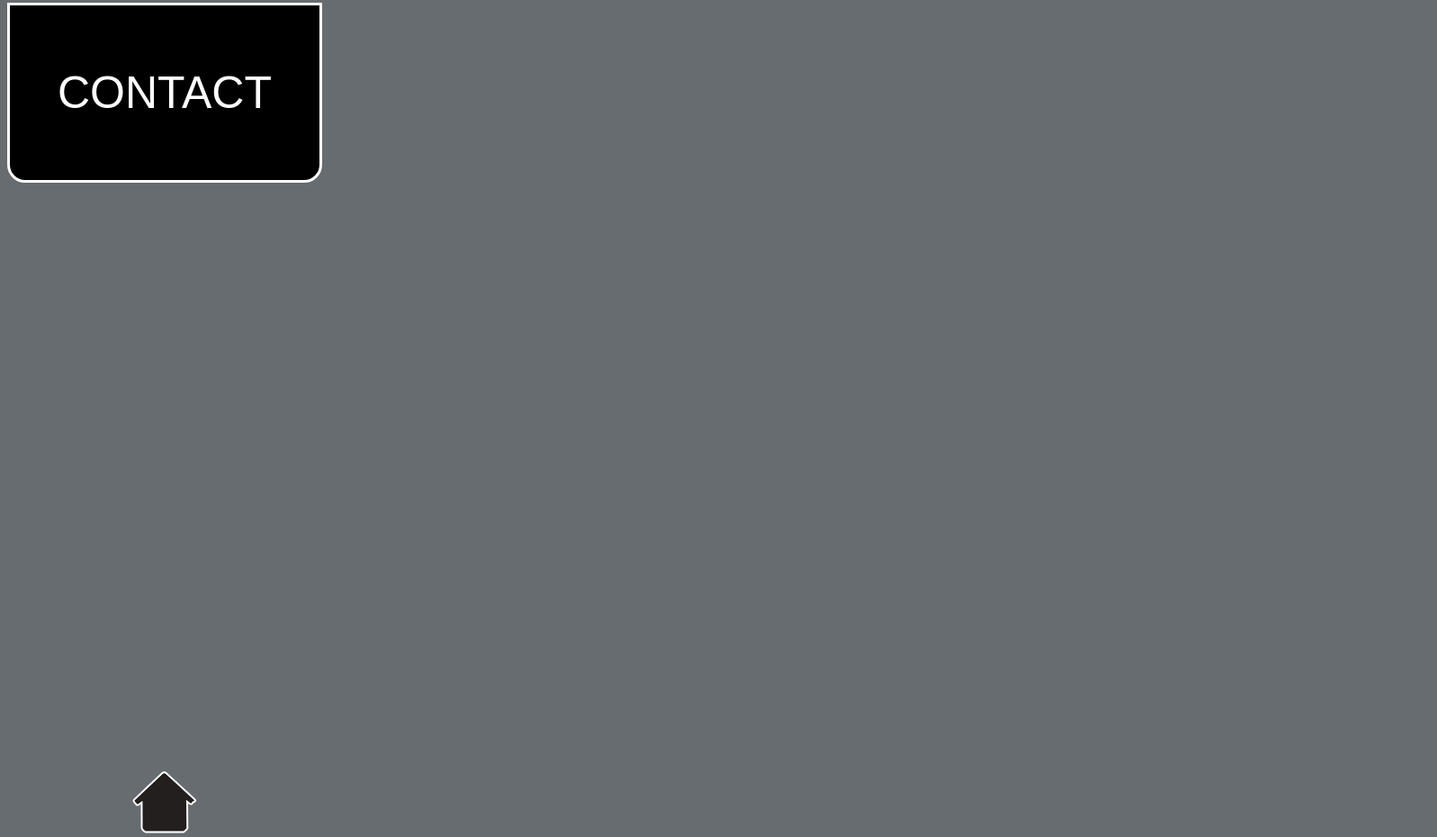
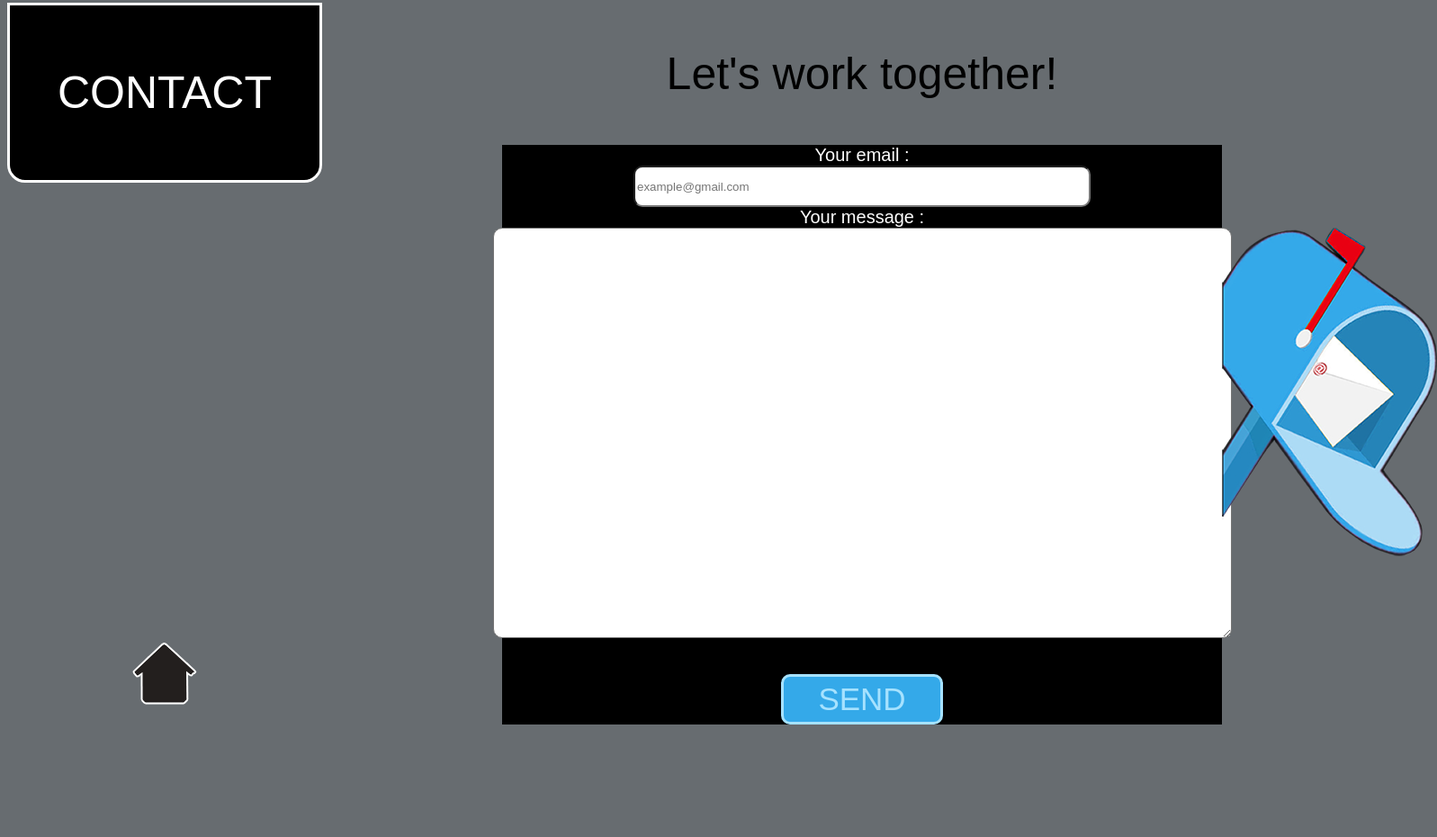
Before and after one commit to BriceWIKTOR/Projects, a plain HTML site: page main/code/contact.html in a window 1280 px wide. Shown: the part 5-935 px from the top of the page at 90% size, 1597 px wide, since content can reach past the window. After the commit the page ends 810 px from the top, so only its background shows below. Drawn offline with Linux system fonts and the light colour scheme.

Commit message:
evolution contact page

```diff
--- a/main/code/contact.html
+++ b/main/code/contact.html
@@ -13,7 +13,26 @@
         <button class="contact-title">CONTACT</button>
         <a class="home" href="index.html"><img src="home.png" /></a>
       </div>
-      <div class="mail-box"></div>
+
+      <div class="mail-box">
+        <p class="title-mailbox">Let's work together!</p>
+        <form class="black-square">
+          <label for="email">Your email :</label>
+          <input
+            type="text"
+            id="email"
+            name="adresse mail"
+            placeholder="example@gmail.com"
+          />
+          <label for="comment">Your message :</label>
+
+          <textarea rows="30" cols="100"></textarea>
+          <button class="mail-button">SEND</button>
+        </form>
+      </div>
+      <div class="blue-mailbox">
+        <img src="mailbox-image.png" />
+      </div>
     </section>
   </body>
 </html>
--- a/main/code/index.css
+++ b/main/code/index.css
@@ -220,7 +220,7 @@ h1 {
 .page-contact {
   display: flex;
   flex-direction: row;
-  height: 927px;
+  height: 98vh;
 }
 
 .button-page-contact {
@@ -240,3 +240,63 @@ h1 {
   height: 200px;
   width: 350px;
 }
+
+.mail-box {
+  display: flex;
+  justify-content: start;
+  flex-direction: column;
+  text-align: center;
+  align-items: center;
+}
+
+.black-square {
+  background-color: #000000;
+  height: 700px;
+  width: 800px;
+  margin-left: 200px;
+  display: flex;
+  flex-direction: column;
+  align-items: center;
+}
+
+.title-mailbox {
+  font-family: Arial;
+  font-size: 50px;
+  color: #000000;
+  margin-left: 200px;
+}
+
+.blue-mailbox {
+  margin-top: 250px;
+}
+
+input {
+  width: 500px;
+}
+
+label {
+  color: #ffffff;
+  font-size: 20px;
+  font-family: Arial;
+}
+input,
+textarea {
+  border-radius: 10px;
+}
+input {
+  height: 40px;
+}
+
+.mail-button {
+  background-color: #34a9e9;
+  border: solid #a6e2ff;
+  border-radius: 10px;
+  font-size: 35px;
+  color: #a6e2ff;
+  padding: 5px;
+  width: 180px;
+  margin-top: 40px;
+}
+.mail-button:hover {
+  filter: brightness(150%);
+}
```
Also changed, not shown: main/code/mailbox-image.png (added).
